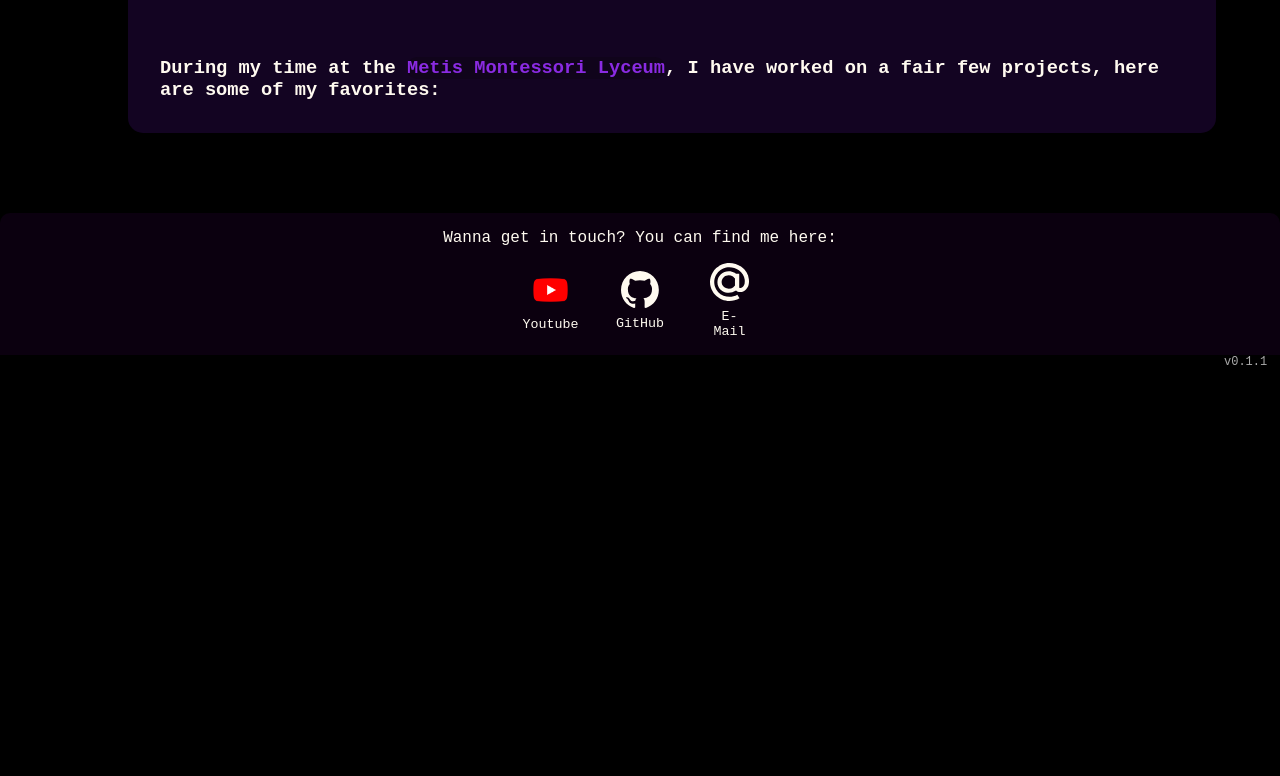
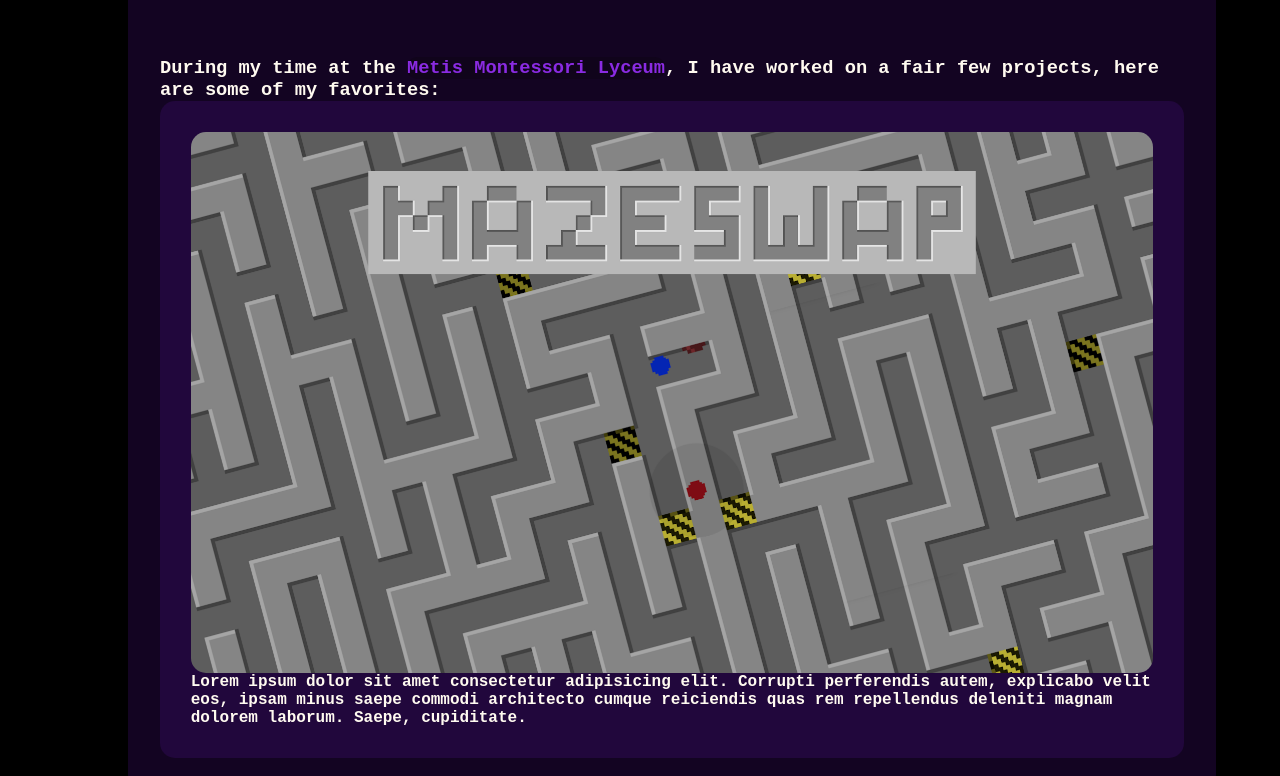
Before and after one commit to EliottDup/Portfolio, a plain HTML site: page index.html in a window 1280 px wide. Shown: the part 1259-2035 px from the top of the page. Before the commit the page ends 1628 px from the top, so only its background shows below. Drawn offline with Linux system fonts and the light colour scheme; a web font is replaced by a local one.

Commit message:
continued work on the projects page

```diff
--- a/index.html
+++ b/index.html
@@ -34,11 +34,17 @@
         a fair few projects, here are some of my favorites:
       </h3>
       <div class="showoff">
-        <!-- <div class="project">
+        <div class="project">
           <a href="#"
             ><img src="images/projects/mazeswap.png" alt="the Mazeswap logo"
           /></a>
-        </div> -->
+          <h4 class="paragraph">
+            Lorem ipsum dolor sit amet consectetur adipisicing elit. Corrupti
+            perferendis autem, explicabo velit eos, ipsam minus saepe commodi
+            architecto cumque reiciendis quas rem repellendus deleniti magnam
+            dolorem laborum. Saepe, cupiditate.
+          </h4>
+        </div>
       </div>
     </div>
     <!-- TODO: add email form to email contact -->
--- a/style/style.css
+++ b/style/style.css
@@ -122,3 +122,16 @@ canvas {
   margin: 0;
   color: #fffaf0;
 }
+
+.project {
+  display: flex;
+  flex-direction: column;
+  background-color: hsla(271, 76%, 30%, 0.25);
+  border-radius: 15px;
+  padding: 3%;
+}
+
+.project > a > img {
+  width: 100%;
+  border-radius: 15px;
+}
```
